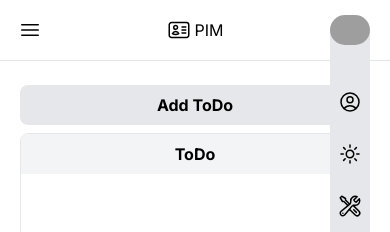
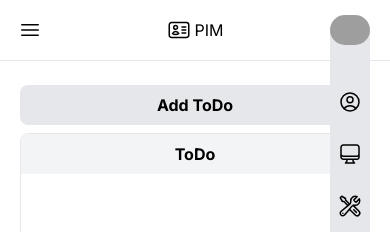
Before and after one commit to thitipongr/Final-Project-Front-end---Dev-Init, a Next.js app: page /ToDoList in a window 390 px wide. Both pictures are taken after a click on the picture 350 px from the left and 30 px from the top of the page. Shown: the top 232 px of the page. Built offline with nearby package versions, Linux system fonts and the light colour scheme; grey boxes are pictures that could not be loaded.

Commit message:
Adjust theme follow system

```diff
--- a/app/components/Navbar/Navbar.tsx
+++ b/app/components/Navbar/Navbar.tsx
@@ -39,23 +39,40 @@ const Navbar = () => {
       : setExpandProfileState(false);
   };
 
-  const [darkModeSwicth, setDarkModeSwicth] = useState(false);
+  const [theme, setTheme] = useState("");
 
   const darkModeSwicthHandler = () => {
-    if (!document.documentElement.classList.contains("dark"))
-      setDarkModeSwicth(true),
-        localStorage.setItem("darkTheme", "true"),
-        document.documentElement.classList.add("dark");
-    else
-      setDarkModeSwicth(false),
-        localStorage.setItem("darkTheme", "false"),
-        document.documentElement.classList.remove("dark");
+    switch (theme) {
+      case "light": {
+        localStorage.theme = "dark";
+        setTheme("dark");
+        break;
+      }
+      case "dark": {
+        localStorage.removeItem("theme");
+        setTheme("");
+        break;
+      }
+      default: {
+        localStorage.theme = "light";
+        localStorage.setItem("theme", "light");
+        setTheme("light");
+      }
+    }
   };
 
   useEffect(() => {
-    setDarkModeSwicth(localStorage.getItem("darkTheme") === "true");
-    if (darkModeSwicth) document.documentElement.classList.add("dark");
-  }, [darkModeSwicth]);
+    if (
+      localStorage.theme === "dark" ||
+      (!("theme" in localStorage) &&
+        window.matchMedia("(prefers-color-scheme: dark)").matches)
+    ) {
+      document.documentElement.classList.add("dark");
+    } else {
+      document.documentElement.classList.remove("dark");
+    }
+    setTheme(localStorage.theme || "");
+  }, [theme]);
 
   const [searchModal, setSearchModal] = useState(false);
   const router = useRouter();
@@ -231,6 +248,7 @@ const Navbar = () => {
                 />
               </svg>
 
+              <div>
                 <svg
                   xmlns="http://www.w3.org/2000/svg"
                   fill="none"
@@ -238,8 +256,8 @@ const Navbar = () => {
                   strokeWidth={1.5}
                   stroke="currentColor"
                   className={clsx("w-6 h-6", {
-                  hidden: darkModeSwicth,
-                  flex: !darkModeSwicth,
+                    hidden: theme !== "light",
+                    flex: theme === "light",
                   })}
                   onClick={darkModeSwicthHandler}
                 >
@@ -249,7 +267,6 @@ const Navbar = () => {
                     d="M12 3v2.25m6.364.386-1.591 1.591M21 12h-2.25m-.386 6.364-1.591-1.591M12 18.75V21m-4.773-4.227-1.591 1.591M5.25 12H3m4.227-4.773L5.636 5.636M15.75 12a3.75 3.75 0 1 1-7.5 0 3.75 3.75 0 0 1 7.5 0Z"
                   />
                 </svg>
-
                 <svg
                   xmlns="http://www.w3.org/2000/svg"
                   fill="none"
@@ -257,8 +274,8 @@ const Navbar = () => {
                   strokeWidth={1.5}
                   stroke="currentColor"
                   className={clsx("w-6 h-6", {
-                  hidden: !darkModeSwicth,
-                  flex: darkModeSwicth,
+                    hidden: theme !== "dark",
+                    flex: theme === "dark",
                   })}
                   onClick={darkModeSwicthHandler}
                 >
@@ -268,6 +285,25 @@ const Navbar = () => {
                     d="M21.752 15.002A9.72 9.72 0 0 1 18 15.75c-5.385 0-9.75-4.365-9.75-9.75 0-1.33.266-2.597.748-3.752A9.753 9.753 0 0 0 3 11.25C3 16.635 7.365 21 12.75 21a9.753 9.753 0 0 0 9.002-5.998Z"
                   />
                 </svg>
+                <svg
+                  xmlns="http://www.w3.org/2000/svg"
+                  fill="none"
+                  viewBox="0 0 24 24"
+                  strokeWidth={1.5}
+                  stroke="currentColor"
+                  className={clsx("w-6 h-6", {
+                    hidden: theme !== "",
+                    flex: theme === "",
+                  })}
+                  onClick={darkModeSwicthHandler}
+                >
+                  <path
+                    strokeLinecap="round"
+                    strokeLinejoin="round"
+                    d="M9 17.25v1.007a3 3 0 0 1-.879 2.122L7.5 21h9l-.621-.621A3 3 0 0 1 15 18.257V17.25m6-12V15a2.25 2.25 0 0 1-2.25 2.25H5.25A2.25 2.25 0 0 1 3 15V5.25m18 0A2.25 2.25 0 0 0 18.75 3H5.25A2.25 2.25 0 0 0 3 5.25m18 0V12a2.25 2.25 0 0 1-2.25 2.25H5.25A2.25 2.25 0 0 1 3 12V5.25"
+                  />
+                </svg>
+              </div>
 
               <svg
                 xmlns="http://www.w3.org/2000/svg"
```
Lines whose indentation alone changed are shown as unchanged.
